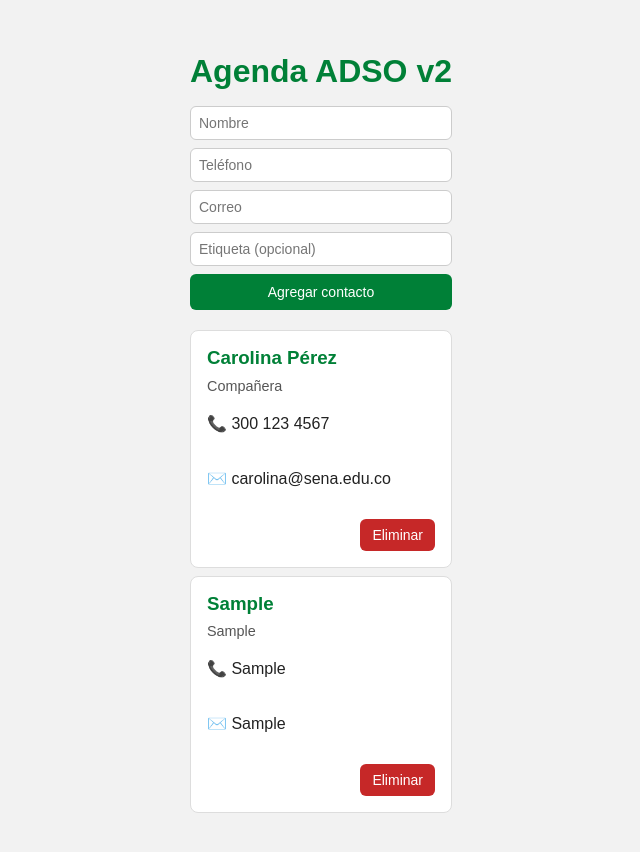
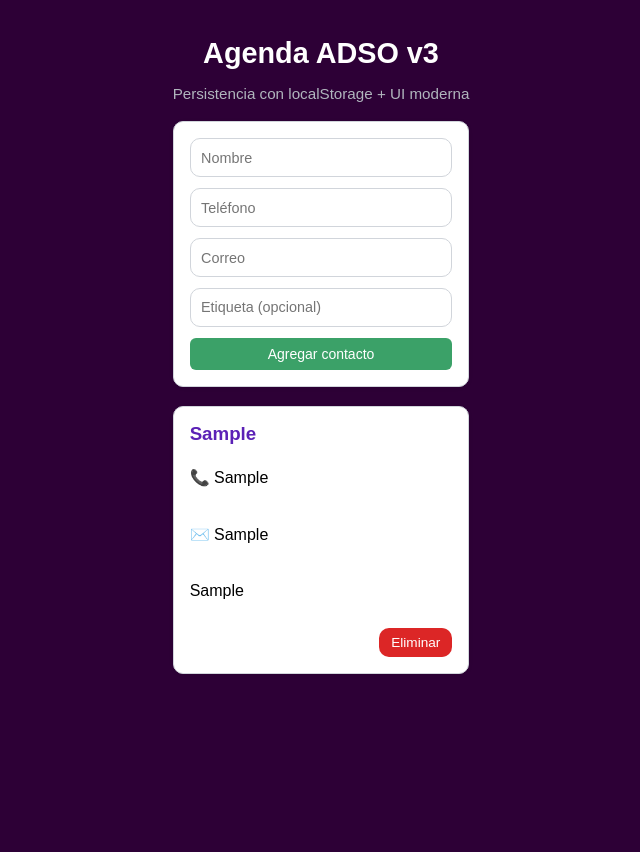
Before and after one commit to lezcano030408-lab/agenda-adso, a React (Vite) app: page / in a window 1280 px wide. Both pictures are taken after typing "Sample", "Sample", "Sample", "Sample" into the empty fields and a click on the button "Agregar contacto". Shown: the whole page, without its empty margins (319-959 px from the left). After the commit the page ends 800 px from the top, so only its background shows below. Built offline with nearby package versions, Linux system fonts and the light colour scheme.

Commit message:
Clase_5_Agenda_ADSO_v3_LocalStorage

```diff
--- a/src/App.css
+++ b/src/App.css
@@ -1,31 +1,117 @@
-.app-container { max-width: 520px; margin: 2rem auto; font-family: Arial, sans-serif; }
-.app-title { color:#008037; text-align:center; margin-bottom:1rem; }
+:root {
+  --morado: #ffffff;
+  --morado-oscuro: #5b21b6;
+  --gris: #374151;
+  --borde: #d1d5db;
+  --error: #dc2626;
+  --radio: 10px;
+  --shadow: 0 1px 4px rgba(0, 0, 0, 0.08);
+}
 
-.form-contacto { display:flex; flex-direction:column; gap:8px; margin-bottom:20px; }
-.form-contacto input { padding:8px; border-radius:6px; border:1px solid #ccc; font-size:14px; }
-.form-contacto button { background:#008037; color:#fff; border:0; padding:10px; border-radius:6px; cursor:pointer; }
-.form-contacto button:hover { background:#006b2f; }
+body {
+  background: #f8fafc;
+  font-family: "Inter", Arial, sans-serif;
+  margin: 0;
+  color: var(--gris);
+}
 
-.tarjeta-contacto { border:1px solid #ddd; border-radius:8px; padding:1rem; background:#fff; margin-bottom:.5rem; }
-.tarjeta-contacto h3 { color:#008037; margin:0 0 .3rem; }
-.btn-eliminar { margin-top:.15rem; background:#c62828; color:#fff; border:0; padding:.5rem .75rem; border-radius:6px; cursor:pointer; }
-.btn-eliminar:hover { background:#8e0000; }
+.app-container {
+  max-width: 700px;
+  margin: 2rem auto;
+  padding: 0 1rem;
+}
 
-/* Espaciados dentro de la tarjeta */
-.tarjeta-contacto { display: flex; flex-direction: column; gap: 4px; }
+.app-title {
+  text-align: center;
+  font-size: 1.8rem;
+  font-weight: 700;
+  color: var(--morado);
+  margin: 0.3rem 0;
+}
 
-/* Estilo opcional para las líneas de datos */
-.tarjeta-contacto .dato { margin: 0; color: #333; }
+.subtitulo {
+  text-align: center;
+  font-size: 0.95rem;
+  color: #b0b5bd;
+  margin-bottom: 1.2rem;
+}
 
-/* La etiqueta (rol) en su propia línea */
-.tarjeta-contacto .tag {
+.form-contacto {
+  background: #fff;
+  padding: 1rem;
+  border: 1px solid var(--borde);
+  border-radius: var(--radio);
+  box-shadow: var(--shadow);
+  display: flex;
+  flex-direction: column;
+  gap: 0.7rem;
+  margin-bottom: 1.2rem;
+}
+
+label {
+  font-size: 0.85rem;
+  font-weight: 500;
+}
+
+input {
+  padding: 0.65rem;
+  border: 1px solid var(--borde);
+  border-radius: var(--radio);
+  font-size: 0.9rem;
+}
+
+.btn-primario {
+  background: var(--morado);
+  color: #fff;
+  padding: 0.7rem;
+  border: 0;
+  border-radius: var(--radio);
+  cursor: pointer;
+  transition: 0.2s;
+}
+
+.btn-primario:hover {
+  background: var(--morado-oscuro);
+}
+
+.tarjeta-contacto {
+  background: #fff;
+  border: 1px solid var(--borde);
+  border-radius: var(--radio);
+  padding: 1rem;
+  box-shadow: var(--shadow);
+  display: flex;
+  flex-direction: column;
+  gap: 0.4rem;
+  margin-bottom: 0.7rem;
+}
+
+.tarjeta-contacto h3 {
   margin: 0;
-  color: #555;
-  font-size: 0.9rem;}
+  font-weight: 600;
+  color: var(--morado-oscuro);
+}
+.tarjeta-contacto p{
+  color: rgb(0, 0, 0);
 
-  /*1  Contenedor del botón: lo empuja hacia la derecha y separa del contenido */
-.tarjeta-contacto .acciones {
-  margin-top: 8px;
+}
+
+.acciones {
   display: flex;
   justify-content: flex-end;
+  margin-top: 0.3rem;
 }
+
+.btn-eliminar {
+  background: var(--error);
+  color: #fff;
+  padding: 0.45rem 0.75rem;
+  border: 0;
+  border-radius: var(--radio);
+  cursor: pointer;
+  font-size: 0.85rem;
+}
+
+.btn-eliminar:hover {
+  filter: brightness(0.85);
+}
--- a/src/App.jsx
+++ b/src/App.jsx
@@ -1,48 +1,91 @@
-import { useState } from "react";
+// import { useState } from "react";
+// import "./App.css";
+// import ContactoCard from "./components/ContactoCard";
+// import FormularioContacto from "./components/FormularioContacto";
+
+// export default function App() {
+//   const [contactos, setContactos] = useState([
+//     {
+//       id: 1,
+//       nombre: "Carolina Pérez",
+//       telefono: "300 123 4567",
+//       correo: "carolina@sena.edu.co",
+//       etiqueta: "Compañera",
+//     },
+//   ]);
+
+//   // Agregar
+//   const agregarContacto = (nuevo) => {
+//     setContactos((prev) => [...prev, { id: Date.now(), ...nuevo }]);
+//   };
+
+//   // Eliminar
+//   const eliminarContacto = (id) => {
+//     setContactos((prev) => prev.filter((c) => c.id !== id));
+//   };
+
+//   return (
+//     <main className="app-container">
+//       <h1 className="app-title">Agenda ADSO v2</h1>
+
+//       <FormularioContacto onAgregar={agregarContacto} />
+
+//       <section className="lista-contactos">
+//         {contactos.map((c) => (
+//           <ContactoCard
+//             key={c.id}
+//             id={c.id}
+//             nombre={c.nombre}
+//             telefono={c.telefono}
+//             correo={c.correo}
+//             etiqueta={c.etiqueta}
+//             onDelete={eliminarContacto}
+//           />
+//         ))}
+//       </section>
+//     </main>
+//   );
+// }
+
+import { useState, useEffect } from "react";
 import "./App.css";
+import FormularioContacto from "./components/FormularioContacto";
 import ContactoCard from "./components/ContactoCard";
-import FormularioContacto from "./components/FormularioContacto";
 
 export default function App() {
-  const [contactos, setContactos] = useState([
-    {
-      id: 1,
-      nombre: "Carolina Pérez",
-      telefono: "300 123 4567",
-      correo: "carolina@sena.edu.co",
-      etiqueta: "Compañera",
-    },
-  ]);
+  const contactosGuardados =
+    JSON.parse(localStorage.getItem("contactos")) || [];
 
-  // Agregar
+  const [contactos, setContactos] = useState(contactosGuardados);
+
+  useEffect(() => {
+    localStorage.setItem("contactos", JSON.stringify(contactos));
+  }, [contactos]);
+
   const agregarContacto = (nuevo) => {
-    setContactos((prev) => [...prev, { id: Date.now(), ...nuevo }]);
+    setContactos((prev) => [...prev, nuevo]);
   };
 
-  // Eliminar
-  const eliminarContacto = (id) => {
-    setContactos((prev) => prev.filter((c) => c.id !== id));
+  const eliminarContacto = (correo) => {
+    setContactos((prev) => prev.filter((c) => c.correo !== correo));
   };
 
   return (
     <main className="app-container">
-      <h1 className="app-title">Agenda ADSO v2</h1>
+      <h1 className="app-title">Agenda ADSO v3</h1>
+      <p className="subtitulo">
+        Persistencia con localStorage + UI moderna
+      </p>
 
       <FormularioContacto onAgregar={agregarContacto} />
 
-      <section className="lista-contactos">
-        {contactos.map((c) => (
-          <ContactoCard
-            key={c.id}
-            id={c.id}
-            nombre={c.nombre}
-            telefono={c.telefono}
-            correo={c.correo}
-            etiqueta={c.etiqueta}
-            onDelete={eliminarContacto}
-          />
-        ))}
-      </section>
+      {contactos.map((c) => (
+        <ContactoCard
+          key={c.correo}
+          {...c}
+          onEliminar={eliminarContacto}
+        />
+      ))}
     </main>
   );
 }
--- a/src/components/ContactoCard.jsx
+++ b/src/components/ContactoCard.jsx
@@ -1,25 +1,41 @@
-export default function ContactoCard({
-  id,
-  nombre,
-  telefono,
-  correo,
-  etiqueta,
-  onDelete,
-}) {
+// export default function ContactoCard({
+//   id,
+//   nombre,
+//   telefono,
+//   correo,
+//   etiqueta,
+//   onDelete,
+// }) {
+//   return (
+//     <article className="tarjeta-contacto">
+//       <h3>{nombre} </h3>
+//       {etiqueta && <p className="tag">{etiqueta}</p>}
+//       <p>📞 {telefono}</p>
+//       {correo && <p>✉️ {correo}</p>}
+
+
+//       <div className="acciones">
+//         <button
+//           type="button"
+//           className="btn-eliminar"
+//           onClick={() => onDelete(id)}
+//         >
+//           Eliminar
+//         </button>
+//       </div>
+//     </article>
+//   );
+// }
+
+export default function ContactoCard({ nombre, telefono, correo, etiqueta, onEliminar }) {
   return (
     <article className="tarjeta-contacto">
-      <h3>{nombre} </h3>
-      {etiqueta && <p className="tag">{etiqueta}</p>}
+      <h3>{nombre}</h3>
       <p>📞 {telefono}</p>
-      {correo && <p>✉️ {correo}</p>}
-
-
+      <p>✉️ {correo}</p>
+      {etiqueta && <p>{etiqueta}</p>}
       <div className="acciones">
-        <button
-          type="button"
-          className="btn-eliminar"
-          onClick={() => onDelete(id)}
-        >
+        <button className="btn-eliminar" onClick={() => onEliminar(correo)}>
           Eliminar
         </button>
       </div>
--- a/src/index.css
+++ b/src/index.css
@@ -1,8 +1,8 @@
 /* Fuente base y fondo general */
 body {
 font-family: sans-serif;
-background-color: #f2f2f2; /* gris claro */
-color: #222; /* texto oscuro legible */
+background-color: #2d0036; /* gris claro */
+color: #d1d1d1; /* texto oscuro legible */
 margin: 0;
 padding: 0;
 }
@@ -16,7 +16,7 @@
 }
 /* Botones genéricos */
 button {
-background-color: #008037;
+background-color: #3ba168;
 color: white;
 border: none;
 border-radius: 6px;
```
